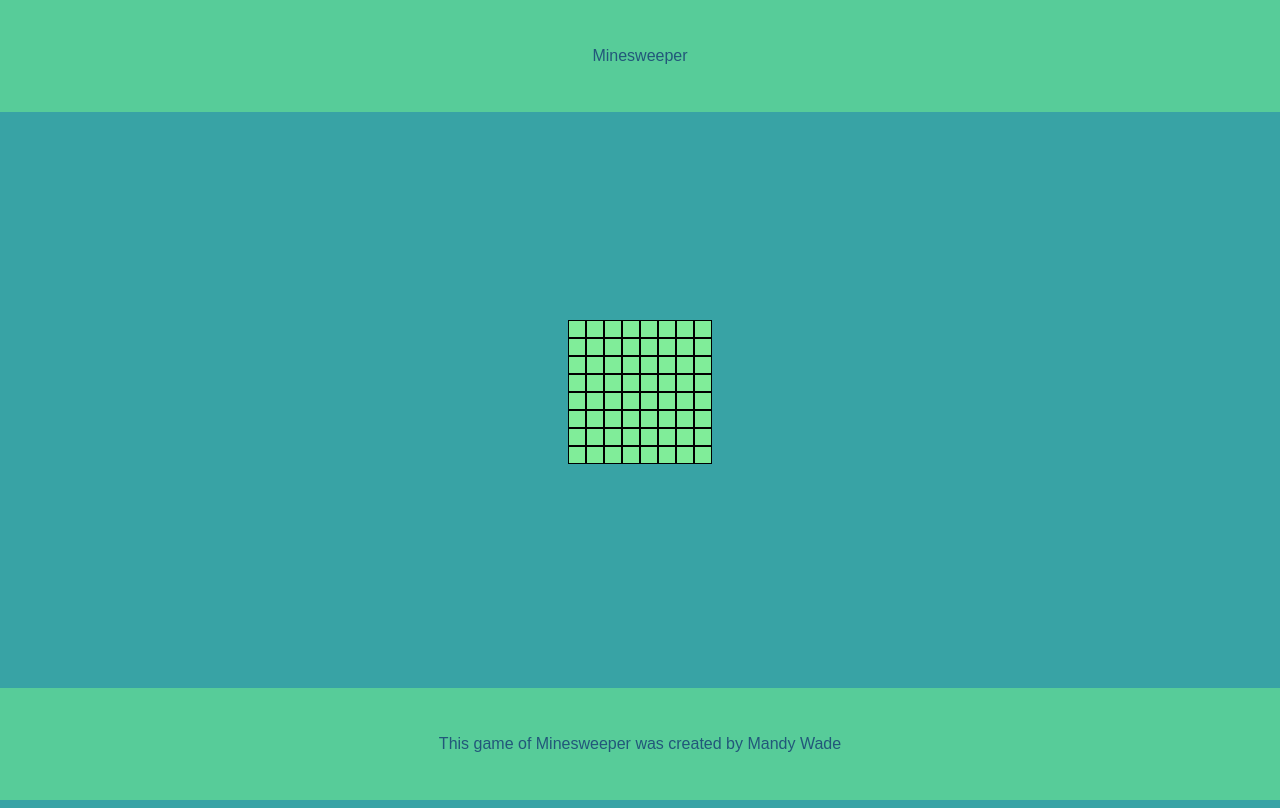
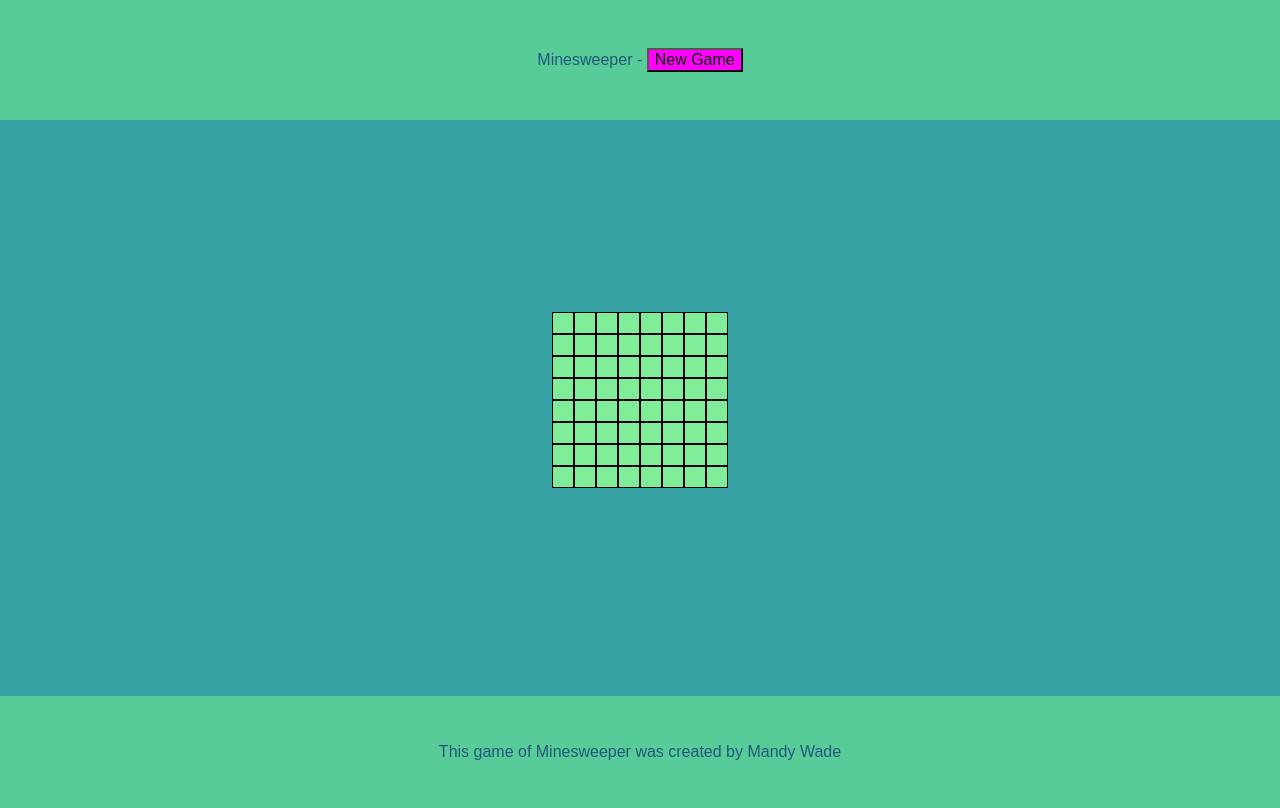
Before and after one commit to MandyW0312/minesweeper, a React (Create React App) app: page / in a window 1280 px wide. Built offline with nearby package versions, Linux system fonts and the light colour scheme; no server answers.

Commit message:
Added aa new game button

```diff
--- a/src/App.jsx
+++ b/src/App.jsx
@@ -2,7 +2,6 @@ import React, { Component } from 'react'
 
 export class App extends Component {
   state = {
-    id: '',
     board: [
       [' ', ' ', ' ', ' ', ' ', ' ', ' ', ' '],
       [' ', ' ', ' ', ' ', ' ', ' ', ' ', ' '],
@@ -13,43 +12,45 @@ export class App extends Component {
       [' ', ' ', ' ', ' ', ' ', ' ', ' ', ' '],
       [' ', ' ', ' ', ' ', ' ', ' ', ' ', ' '],
     ],
-    state: '',
-    mines: '',
+    state: 'new',
+    mines: 10,
     difficulty: 0,
   }
 
-  async componentDidMount() {
-    await fetch('https://minesweeper-api.herokuapp.com/games/10')
-      .then(response => {
-        return response.json()
-      })
-      .then(apiData => this.setState({ board: apiData.board }))
-  }
-
-  handleClickOnCell = async (theClickedRowIndex, theClickedColumnIndex) => {
-    const newState = this.state
-    newState.board[theClickedRowIndex][theClickedColumnIndex] = 'x'
-    this.setState(newState)
-
+  handleNewGame = async () => {
     const response = await fetch(
       'https://minesweeper-api.herokuapp.com/games',
       {
         method: 'POST',
         headers: { 'content-type': 'application/json' },
-        body: JSON.stringify(newState),
       }
     )
-    const json = await response.json()
+    const game = await response.json()
+    console.log(game)
+  }
+
+  handleClickOnCell = async (row, column) => {
+    const url = `https://minesweeper-api.herokuapp.com/games/${this.state.id}`
+    const body = { row: row, column: column }
+    const response = await fetch(url, {
+      method: 'POST',
+      headers: { 'content-type': 'application/json' },
+      body: JSON.stringify(body),
+    })
+    const game = await response.json()
+    this.setState(game)
   }
 
   render() {
     return (
       <div className="gameboard">
-        <header>Minesweeper</header>
+        <header>
+          Minesweeper - <button onClick={this.handleNewGame}>New Game</button>
+        </header>
         <section>
           <ul>
-            {this.state.board.map((row, rowIndex) => {
-              return row.map((cell, columnIndex) => {
+            {this.state.board.map((boardRow, rowIndex) => {
+              return boardRow.map((cell, columnIndex) => {
                 return (
                   <li
                     key={columnIndex}
--- a/src/index.scss
+++ b/src/index.scss
@@ -17,6 +17,11 @@ header {
   text-align: center;
   background-color: #57cc99;
   padding: 3rem;
+}
+
+button {
+  background-color: fuchsia;
+  font-size: 16px;
 }
 
 section {
@@ -43,8 +48,8 @@ ul {
 }
 
 ul li {
-  height: 16px;
-  width: 16px;
+  height: 20px;
+  width: 20px;
   background-color: #80ed99;
   font-size: var(--square-font-size);
   cursor: pointer;
```
